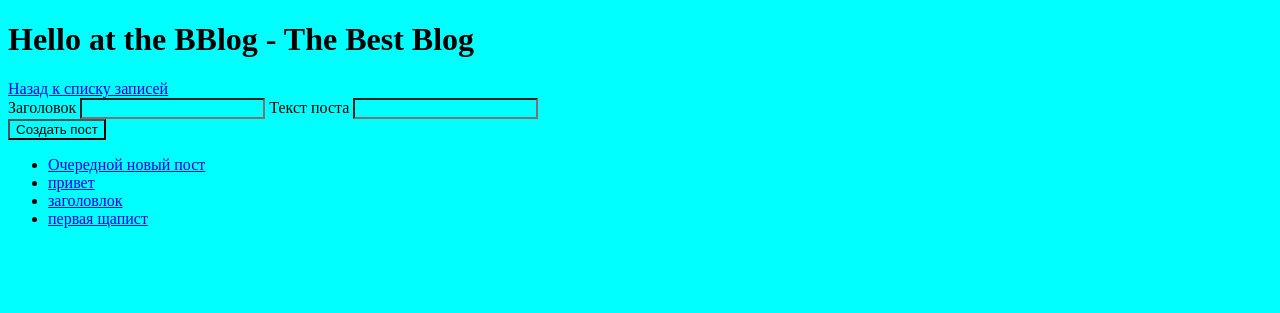
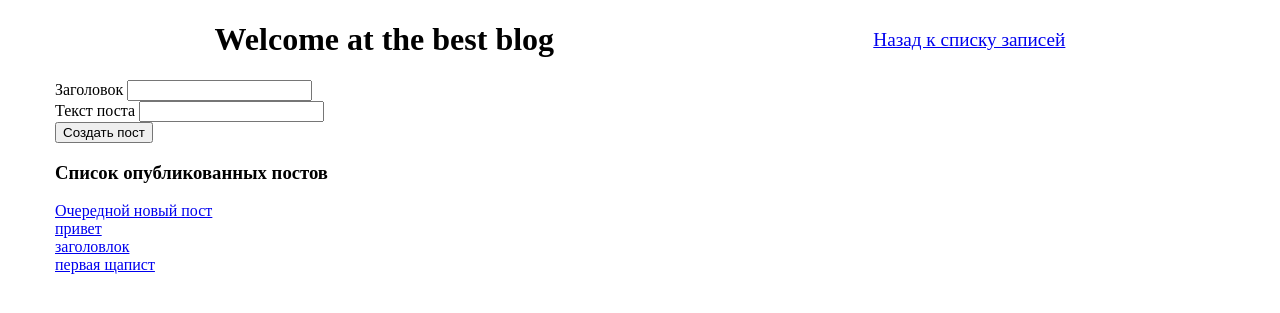
Before and after one commit to 437d5/blog, a Django app: page /publications/ in a window 1280 px wide. Shown: the top 313 px of the page. Run offline with Django 5.2, Linux system fonts and the light colour scheme; data comes from the database, SQL or seed files in the repository; both versions use the stored data as it was after the commit.

Commit message:
Added some styles and refactored the html files.

```diff
--- /dev/null
+++ b/mysite/publications/static/publications/comments.css
@@ -0,0 +1,8 @@
+.create-comment-form {
+    display: flex;
+    align-items: center;
+    justify-content: space-around;
+}
+.comment-text {
+    font-size: larger;
+}
--- a/mysite/publications/static/publications/style.css
+++ b/mysite/publications/static/publications/style.css
@@ -1,3 +1,23 @@
-* {
-    background-color: aqua;
+body {
+    margin: 0;
+    padding: 0;
 }
+
+.header {
+    display: flex;
+    justify-content: space-around;
+    align-items: center;
+}
+.wrapper {
+    max-width: 1170px;
+    margin-left: auto;
+    margin-right: auto;
+    padding-left: 16px;
+    padding-right: 16px;
+}
+.header-content {
+    text-align: center;
+}
+.link {
+    font-size: larger;
+}
--- a/mysite/publications/templates/publications/base.html
+++ b/mysite/publications/templates/publications/base.html
@@ -5,12 +5,32 @@
     <meta charset="UTF-8">
     <meta name="viewport" content="width=device-width, initial-scale=1.0">
     <link rel="stylesheet" href="{% static 'publications/style.css' %}">
-    <title>BBlog</title>
+    <link rel="stylesheet" href="{% static 'publications/index.css' %}">
+    <link rel="stylesheet" href="{% static 'publications/comments.css' %}">
+    <link rel="stylesheet" href="{% static 'publications/detail.css' %}">
+    <title>Blog</title>
 </head>
 <body>
-    <h1>Hello at the BBlog - The Best Blog</h1>
-    <a href="{% url "publications:index" %}">Назад к списку записей</a>
-    {% block content %}
-    {% endblock content %}
+
+    <div class="wrapper">
+        <header class="header">
+            <div class="header-content">
+                <div class="logo">
+                    <h1>
+                        Welcome at the best blog
+                    </h1>
+                </div>
+            </div>
+            <div class="header-content">
+                <div>
+                    <a href="{% url 'publications:index' %}" class="link">Назад к списку записей</a>
+                </div>
+            </div>
+        </header>
+    </div>
+    <div class="wrapper">
+        {% block content %}
+        {% endblock content %}
+    </div>
 </body>
 </html>
--- a/mysite/publications/templates/publications/index.html
+++ b/mysite/publications/templates/publications/index.html
@@ -1,23 +1,39 @@
 {% extends "publications/base.html" %}
 {% block content %}
-    <div><form action="{% url 'publications:add_publication' %}" method="POST">
+        <main class="main">
+            <div class="create-post">
+                <form action="{% url 'publications:add_publication' %}" method="POST" class="create-post-form">
                     {% csrf_token %}
-        <label>Заголовок</label>
-        <input type="text" name="title">
-        <label>Текст поста</label>
-        <input type="text" name="text">
-        <br>
+                    <div class="create-title">
+                        <label for="title">Заголовок
+                            <input type="text" name="title" class="text">
+                        </label>
+                    </div>
+                    <div class="create-text">
+                        <label for="text">Текст поста
+                            <input type="text" name="text" class="text">
+                        </label>
+                    </div>
+                    <div class="bttn-submit">
                         <button type="submit">Создать пост</button>
-    </form></div>
+                    </div>
+                </form>
+            </div>
+            <div>
+                <h3>Список опубликованных постов</h3>
+            </div>
+            <div class="post-list">
                 {% if publications %}
-        <ul>
                     {% for publication in publications %}
-                <li>
-                    <a href="{% url 'publications:detail' publication.id %}">{{ publication.title }}</a>
-                </li>
+                        <div class="post-link">
+                            <a href="{% url 'publications:detail' publication.id %}" class="post-link">
+                                {{ publication.title }}
+                            </a>
+                        </div>
                     {% endfor %}
-        </ul>
                 {% else %}
                     <p>There are no publications yet.</p>
                 {% endif %}
+            </div>
+        </main>
 {% endblock %}
```
Also changed, not shown: mysite/db.sqlite3. Lines whose indentation alone changed are shown as unchanged.
